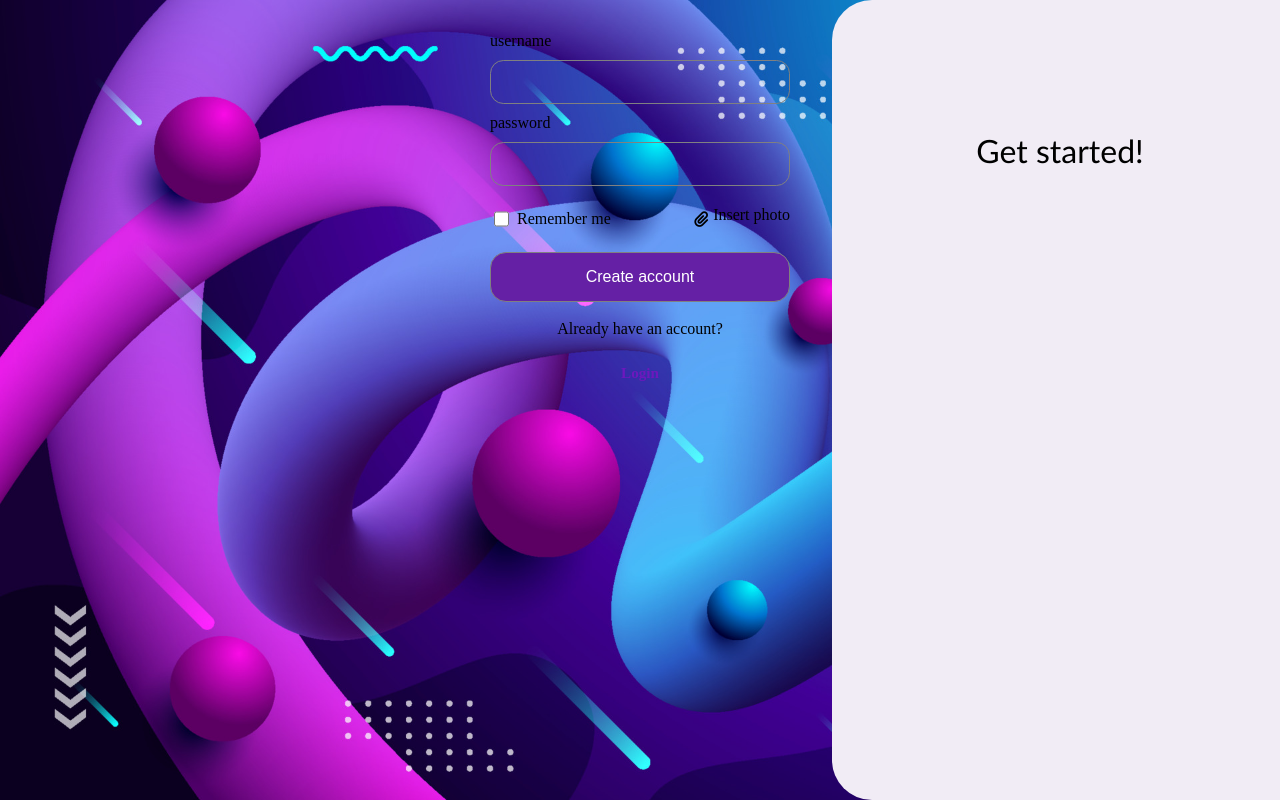
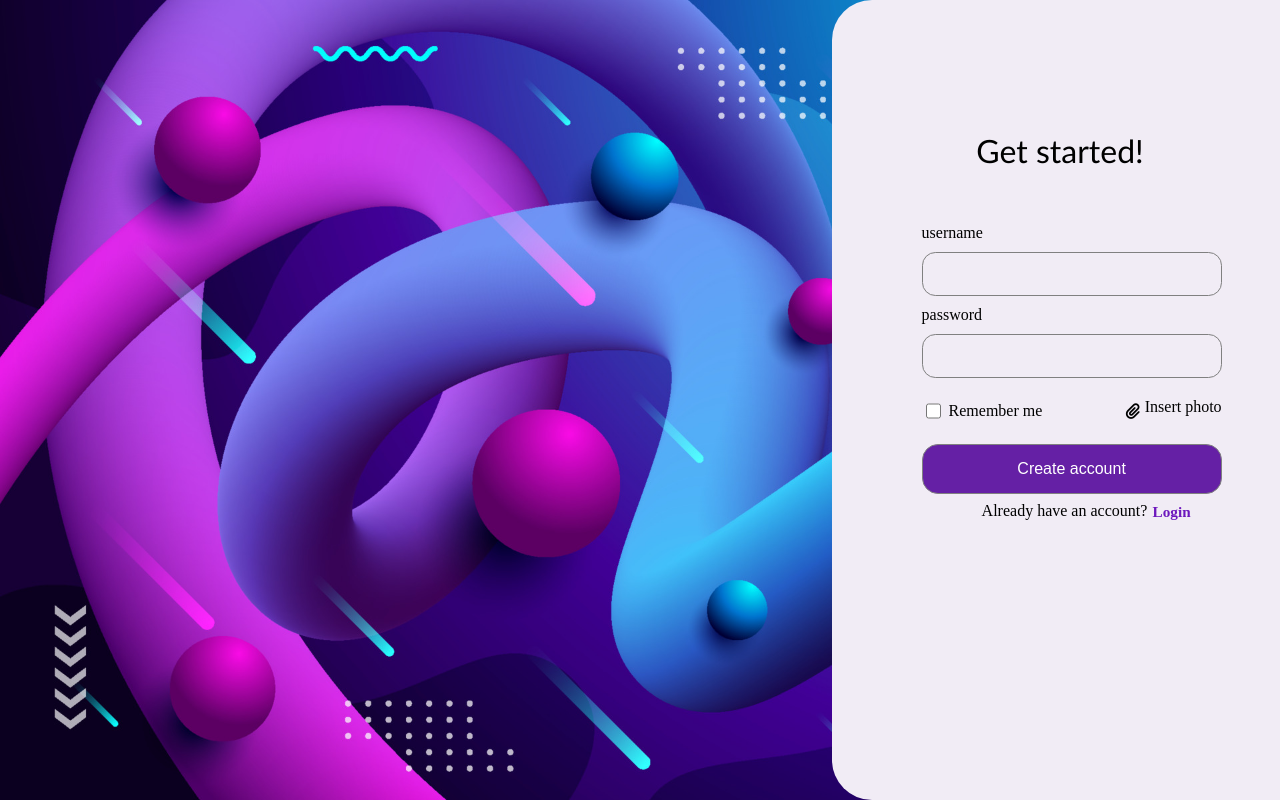
Before and after one commit to Louie0517/flask-contact-book, a Flask app: page /register in a window 1280 px wide; the page is wider, and only the part inside the window is pictured. Run offline with Flask 3, Linux system fonts and the light colour scheme.

Commit message:
i finished the register page and the route to login

```diff
--- a/app.py
+++ b/app.py
@@ -66,6 +66,7 @@ def register_account():
 
 @app.route("/login", methods=["GET", "POST"])
 def login():
+    error = None
     if request.method == "POST":
         username = request.form["username"]
         password = request.form["password"]
--- a/static/register.css
+++ b/static/register.css
@@ -51,6 +51,7 @@ body {
     gap: 10px;
     width: 90%;
     max-width: 300px;
+
 }
 
 .register-form input,
@@ -116,8 +117,29 @@ label {
     gap: 1rem;
 }
 
+@media (min-width: 1024px) {
+    .register-form form {
+        position: absolute;
+        top: 28%;
+        left: 72%;
+    }
+
+    #have-acc {
+        position: absolute;
+        top: 100%;
+        left: 20%;
+    }
+
+    .register-form a {
+        position: absolute;
+        bottom: -10%;
+        left: 77%;
+    }
+
+}
+
 /* Medium devices (tablets) */
-@media (max-width: 991px) {
+@media (max-width: 991px) and (min-width: 800px){
     .right-bg {
         width: 76vw;
         right: -20%;
@@ -160,7 +182,7 @@ label {
 /*okay na*/
 @media (max-width: 767px) {
     .right-bg {
-        width: 80vw;
+        width: 75vw;
     }
 
 
--- a/templates/register.html
+++ b/templates/register.html
@@ -31,7 +31,7 @@
             </div>
 
             <button type="submit" id="create-button">Create account</button>
-            <p id="have-acc">Already have an account?</p><a href="login.html">Login</a>
+            <p id="have-acc">Already have an account?</p><a href="{{ url_for('login')}}">Login</a>
 
         </form>
         {% if error %}
```
